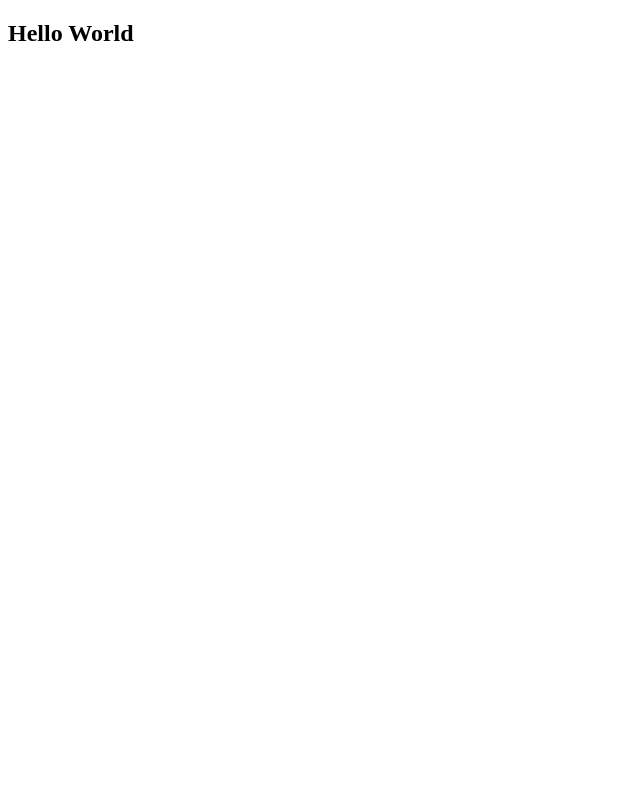
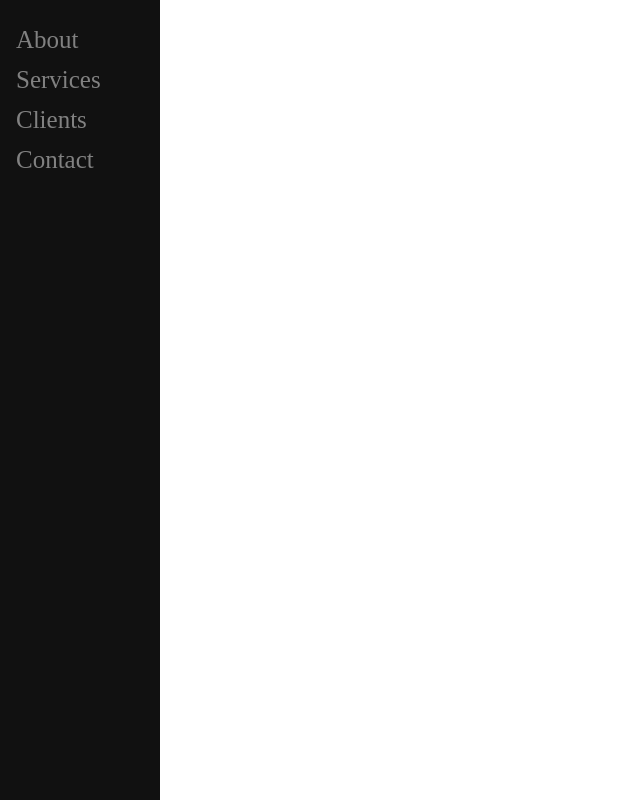
Before and after one commit to yusuf-khan-swd/melo-play, a React (Vite) app: page / in a window 1280 px wide. Shown: the whole page, without its empty margins (0-640 px from the left). Built offline with nearby package versions, Linux system fonts and the light colour scheme.

Commit message:
create side nav

```diff
--- a/src/Pages/Home/Home.tsx
+++ b/src/Pages/Home/Home.tsx
@@ -6,6 +6,7 @@ const Home = () => {
   return (
     <HomeContainer>
       <Sidebar />
+      <h2>Home</h2>
     </HomeContainer>
   );
 };
--- a/src/components/Sidebar/Sidebar.tsx
+++ b/src/components/Sidebar/Sidebar.tsx
@@ -1,10 +1,15 @@
 import React from "react";
-import { SidebarContainer } from "./SidebarStyles";
+import { SidebarContainer, SideNav, SideNavItem } from "./SidebarStyles";
 
 const Sidebar = () => {
   return (
     <SidebarContainer>
-      <h2>Hello World</h2>
+      <SideNav>
+        <SideNavItem href="#about">About</SideNavItem>
+        <SideNavItem href="#services">Services</SideNavItem>
+        <SideNavItem href="#clients">Clients</SideNavItem>
+        <SideNavItem href="#contact">Contact</SideNavItem>
+      </SideNav>
     </SidebarContainer>
   );
 };
--- a/src/components/Sidebar/SidebarStyles.tsx
+++ b/src/components/Sidebar/SidebarStyles.tsx
@@ -1,3 +1,27 @@
 import styled from "styled-components";
 
 export const SidebarContainer = styled.div``;
+
+export const SideNav = styled.div`
+  height: 100%;
+  width: 160px;
+  position: fixed;
+  z-index: 1;
+  top: 0;
+  left: 0;
+  background-color: #111;
+  overflow-x: hidden;
+  padding-top: 20px;
+`;
+
+export const SideNavItem = styled.a`
+  padding: 6px 8px 6px 16px;
+  text-decoration: none;
+  font-size: 25px;
+  color: #818181;
+  display: block;
+
+  :hover {
+    color: #f1f1f1;
+  }
+`;
```
